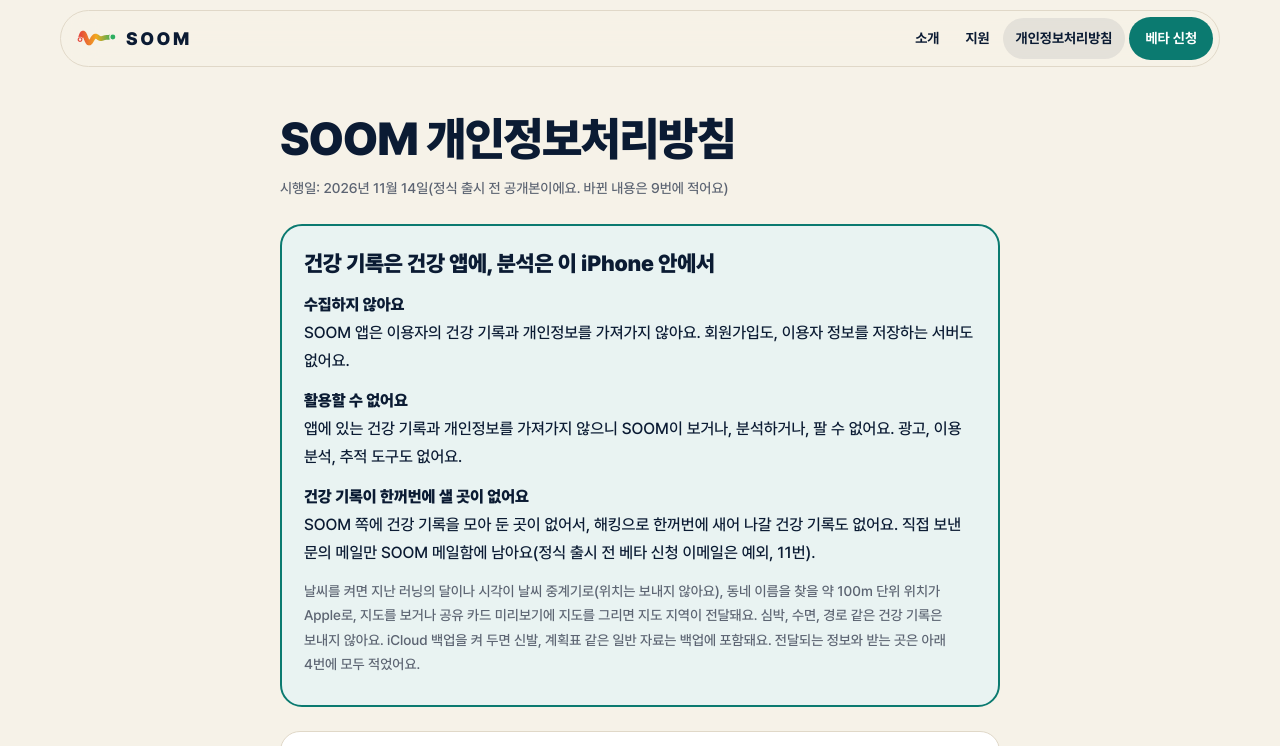
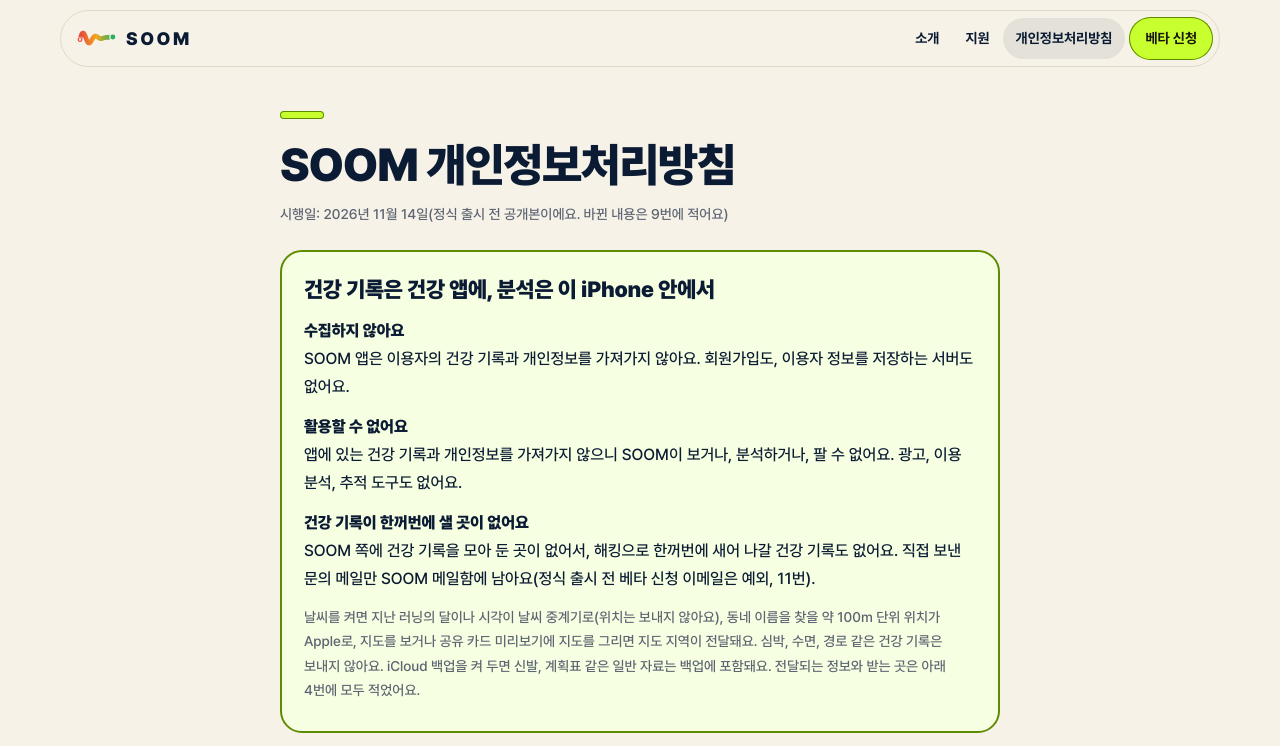
Before and after one commit to soom-run/soom-run.github.io, a plain HTML site: page privacy.html in a window 1280 px wide. Shown: the top 746 px of the page. Drawn offline with Linux system fonts and the light colour scheme.

Commit message:
사이트: 앱과 같은 형광 라임(#C8FF2E) — 베타 안내 띠·신청 단추·형광펜·구역 번호·방침 약속 상자(글 그대로, 11-20 사용자 '올려')

```diff
--- a/privacy.html
+++ b/privacy.html
@@ -11,8 +11,9 @@
 @font-face{font-family:P;src:url(fonts/pretendard-500.woff2) format("woff2");font-weight:500;font-display:swap}
 @font-face{font-family:P;src:url(fonts/pretendard-700.woff2) format("woff2");font-weight:700;font-display:swap}
 @font-face{font-family:P;src:url(fonts/pretendard-900.woff2) format("woff2");font-weight:900;font-display:swap}
-:root{color-scheme:light dark;--bg:#F6F2E8;--card:#FFFFFF;--line:#E0D8C8;--ink:#0B1B33;--muted:#5C6472;--accent:#0B7A70;--on-accent:#FFFFFF;--nav:rgba(246,242,232,.74)}
-@media (prefers-color-scheme:dark){:root{--bg:#000000;--card:#111214;--line:#2A2B30;--ink:#FFFFFF;--muted:#A6A6AD;--accent:#40D9C4;--on-accent:#03110F;--nav:rgba(12,12,13,.68)}}
+:root{color-scheme:light dark;--bg:#F6F2E8;--card:#FFFFFF;--line:#E0D8C8;--ink:#0B1B33;--muted:#5C6472;--accent:#0B7A70;--on-accent:#FFFFFF;--nav:rgba(246,242,232,.74);--lime:#C8FF2E;--on-lime:#17160F;--lime-line:#5E8C00;--lime-soft:color-mix(in srgb,var(--lime) 14%,var(--card))}
+@media (prefers-color-scheme:dark){:root{--bg:#000000;--card:#111214;--line:#2A2B30;--ink:#FFFFFF;--muted:#A6A6AD;--accent:#40D9C4;--on-accent:#03110F;--nav:rgba(12,12,13,.68);--lime-line:#C8FF2E;--lime-soft:color-mix(in srgb,var(--lime) 6%,var(--card))}}
+/* 형광 라임(앱 Palette.lime과 같은 값·규칙, 2026-11-20): 늘 바탕으로 쓰고 위 글씨는 검정 #17160F. 글씨 색·경고에는 쓰지 않는다. 선은 밝은 화면에서 진한 연두 #5E8C00(형광은 흰 바탕에서 안 보임). */
 *{box-sizing:border-box}
 html{-webkit-text-size-adjust:100%}
 body{margin:0;background:var(--bg);color:var(--ink);font:500 16px/1.75 P,-apple-system,"Apple SD Gothic Neo",sans-serif;word-break:keep-all;overflow-wrap:anywhere;-webkit-font-smoothing:antialiased}
@@ -25,10 +26,11 @@ a{color:var(--accent)}
 .nav .links{display:none}
 .nav .links a{padding:8px 13px;border-radius:999px;color:var(--ink);text-decoration:none;font-weight:700;font-size:14px}
 .nav .links a:hover,.nav .links a[aria-current]{background:color-mix(in srgb,var(--ink) 8%,transparent)}
-.pill{display:inline-flex;align-items:center;font-weight:700;font-size:14px;text-decoration:none;color:var(--on-accent);background:var(--accent);padding:9px 16px;border-radius:999px;white-space:nowrap}
+.pill{display:inline-flex;align-items:center;font-weight:700;font-size:14px;text-decoration:none;color:var(--on-lime);background:var(--lime);box-shadow:inset 0 0 0 1px var(--lime-line);padding:9px 16px;border-radius:999px;white-space:nowrap}
 @media (min-width:720px){.nav .links{display:flex}}
 main{max-width:760px;margin:0 auto;padding:44px 20px 72px}
 h1{font-weight:900;font-size:clamp(30px,5.4vw,46px);line-height:1.2;letter-spacing:-.025em;margin:0 0 8px}
+h1::before{content:"";display:block;width:44px;height:8px;border-radius:99px;background:var(--lime);box-shadow:inset 0 0 0 1px var(--lime-line);margin:0 0 18px}
 h2{font-weight:900;font-size:21px;line-height:1.4;letter-spacing:-.01em;margin:44px 0 10px}
 p,ul{margin:10px 0}
 ul{padding-left:22px}
@@ -41,8 +43,8 @@ strong{font-weight:700}
 table{border-collapse:collapse;width:100%;min-width:520px;font-size:14px;background:var(--card)}
 th,td{border:1px solid var(--line);padding:10px 12px;text-align:left;vertical-align:top}
 tr:first-child th,tr:first-child td{border-top:0}th:first-child,td:first-child{border-left:0}th:last-child,td:last-child{border-right:0}tr:last-child th,tr:last-child td{border-bottom:0}
-th{background:color-mix(in srgb,var(--accent) 7%,var(--card));font-weight:700;width:8.5em}
-.promise{background:var(--card);background:color-mix(in srgb,var(--accent) 9%,var(--card));border:2px solid var(--accent);border-radius:22px;padding:22px 22px 16px;margin:24px 0}
+th{background:var(--lime-soft);font-weight:700;width:8.5em}
+.promise{background:var(--card);background:var(--lime-soft);border:2px solid var(--lime-line);border-radius:22px;padding:22px 22px 16px;margin:24px 0}
 .promise h2{font-size:22px;line-height:1.4;margin:0 0 12px}
 .promise p{margin:12px 0}
 .promise strong{display:block;font-weight:900}
```
